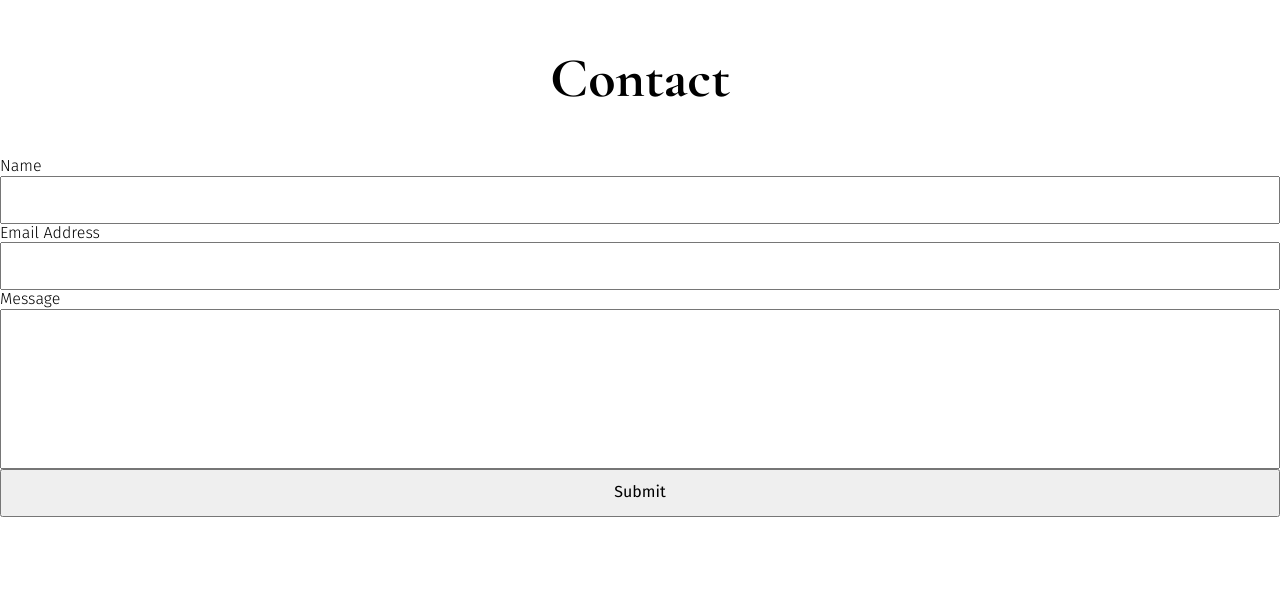
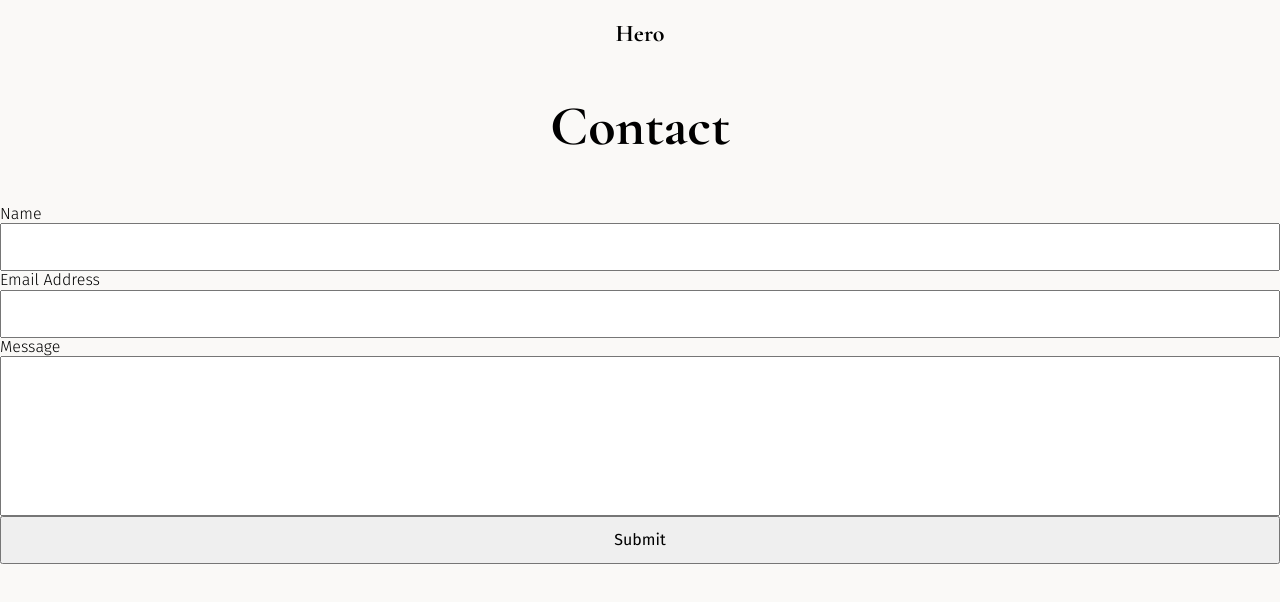
Before and after one commit to dfaulring/portfolio, a React (Create React App) app: page / in a window 1280 px wide. Shown: the top 602 px of the page. Built offline with nearby package versions, Linux system fonts and the light colour scheme.

Commit message:
added hero component

```diff
--- a/src/App.js
+++ b/src/App.js
@@ -1,4 +1,5 @@
 import GlobalStyles from './globalStyles';
+import Hero from './components/Hero';
 import Contact from './components/Contact';
 
 export default function App() {
@@ -6,6 +7,8 @@ export default function App() {
     <>
       <GlobalStyles />
       <main>
+        {/* Hero Section */}
+        <Hero />
         {/* Contact Section */}
         <Contact />
       </main>
--- /dev/null
+++ b/src/components/Hero/index.js
@@ -0,0 +1,15 @@
+import styled from 'styled-components';
+
+const StyledContainer = styled.section`
+  h1 {
+    text-align: center;
+  }
+`;
+
+export default function Hero() {
+  return (
+    <StyledContainer>
+      <h1>Hero</h1>
+    </StyledContainer>
+  );
+}
--- a/src/globalStyles.js
+++ b/src/globalStyles.js
@@ -9,6 +9,7 @@ export default createGlobalStyle`
     font-size: 1.6rem;
     font-family: 'Fira Sans', sans-serif;
     font-weight: 300;
+    background-color: rgb(250, 249, 247);
   }
 
   h1, h2, h3 {
```
Also changed, not shown: src/components/Contact/index.js (renamed from src/components/Contact.js, +2 -6 lines), src/components/Contact/ContactForm.js (renamed from src/components/ContactForm.js).
